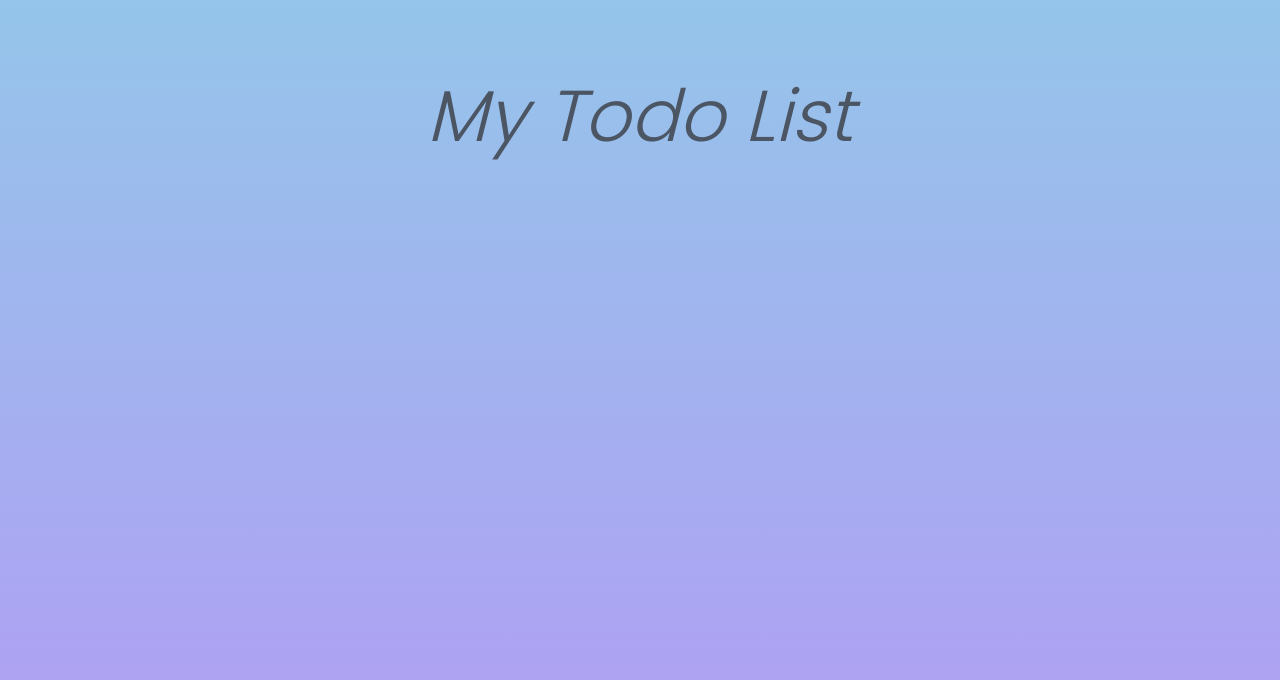
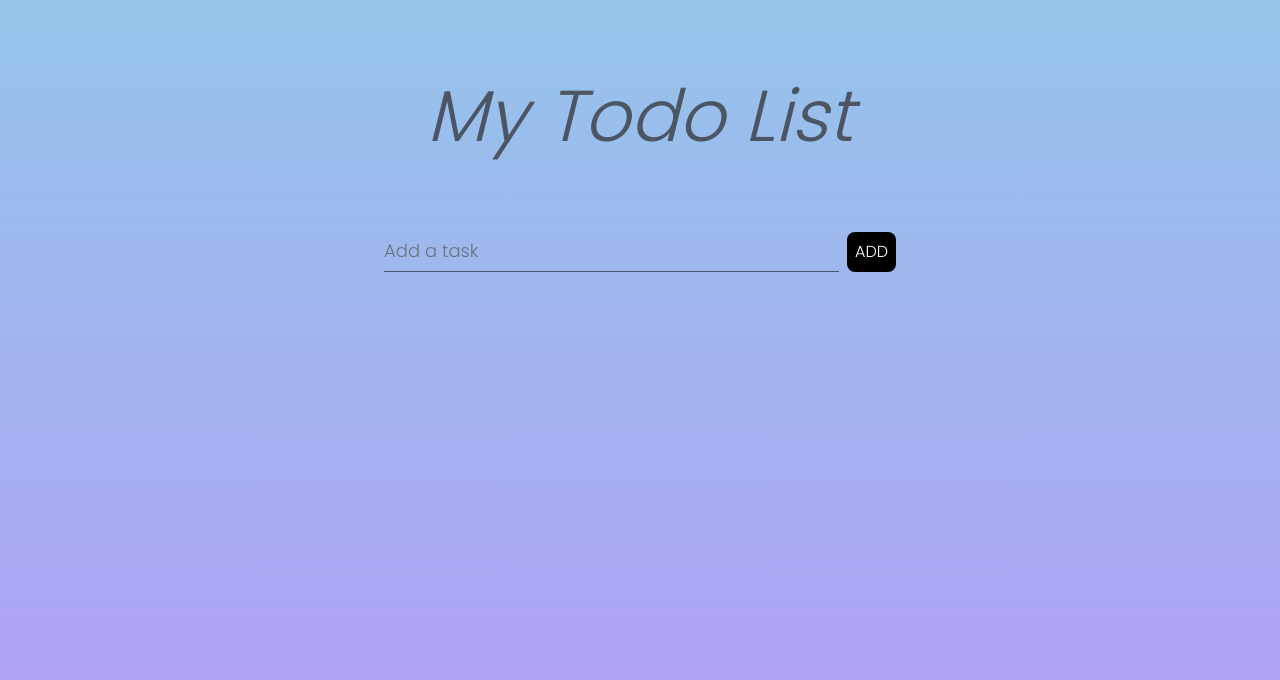
Before and after one commit to Armin-Fullstack/todo-remake, a React (Vite) app: page / in a window 1280 px wide. Shown: the top 680 px of the page. Built offline with nearby package versions, Linux system fonts and the light colour scheme.

Commit message:
Feat: Added the input and button to the container

```diff
--- a/src/components/Form.jsx
+++ b/src/components/Form.jsx
@@ -11,7 +11,13 @@ const Form = () => {
         <form className="mt-20 flex justify-center space-x-3">
             {/* input and button container  */}
             <div className="w-1/2 flex justify-between space-x-2">
+            <input
+                    type="text"
+                    className="w-full border-b border-slate-600 bg-transparent focus:outline-none placeholder:text-lg placeholder:text-gray-500"
+                    placeholder="Add a task"
+                />
 
+                <button className="bg-black text-white hover:text-orange-400 p-2 rounded-lg">ADD</button>
             </div>
 
         </form>
```
